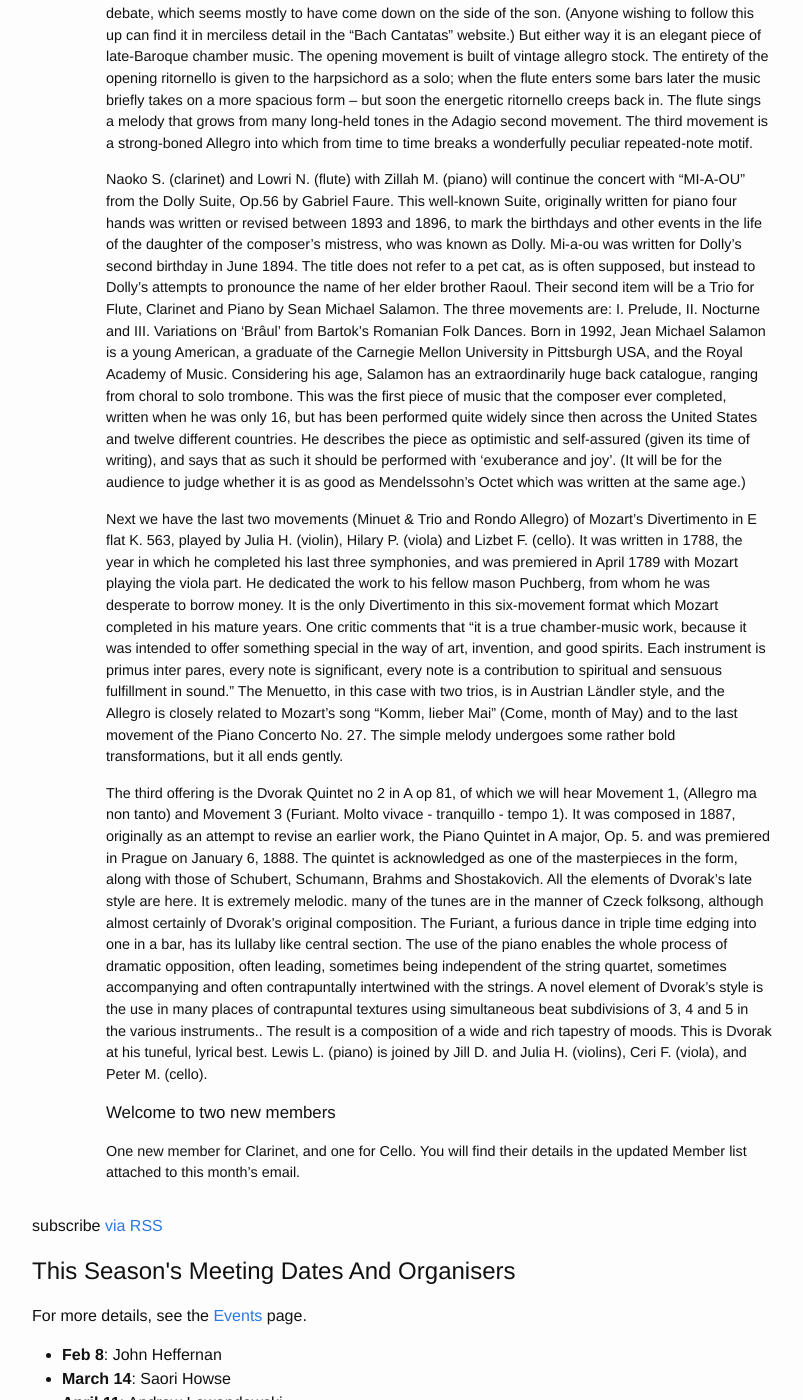
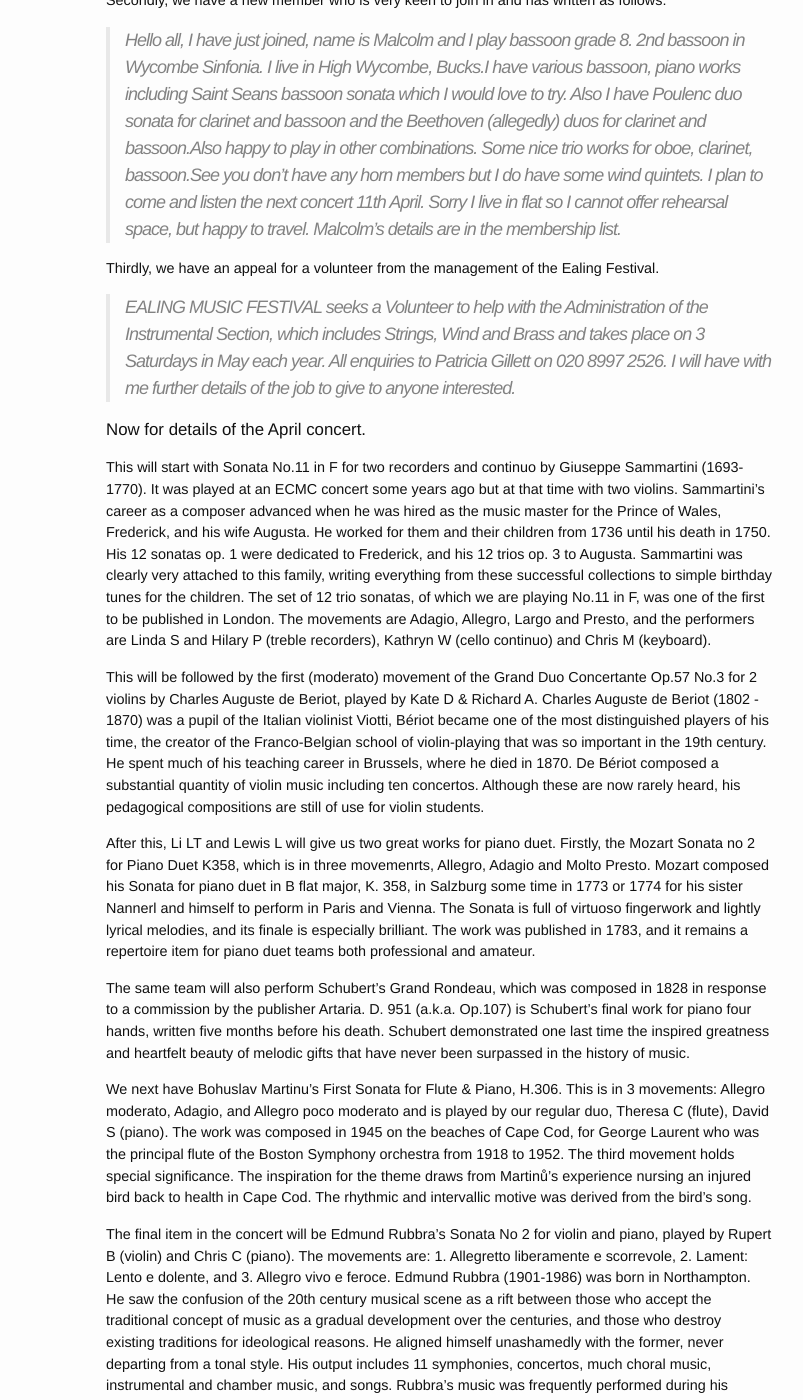
Before and after one commit to ealingchambermusic/ealingchambermusic.github.io, a Jekyll site: the page built from index.html, in a window 1280 px wide and 1400 px high, scrolled down 1144 px. Shown: the whole window, without its empty margins (238-1041 px from the left). Built offline with Jekyll 4.4.1, drawn with Linux system fonts in a browser that asks for light colours; some of the changed text lies outside the part shown.

Commit message:
[TL] Updates for April concert

```diff
--- /dev/null
+++ b/_posts/2016-04-05-April-2016-Concert.md
@@ -0,0 +1,36 @@
+---
+layout: post
+title: Our next members' concert on 11 April
+---
+### General ###
+If you're a member, you should have received the updated Member list in this month's email.
+
+Our next concert is on Monday 11th April and it’s a bumper issue which we hope will attract a good audience of members. Before I get on with programme notes, I will give you the further notices now.
+
+The following concert will be on 9th May, and will be organised by Lewis Lev, so please tell him as soon as possible if you think you will have an item to contribute. This month there were too many offers and one had to be bumped.
+
+Secondly, we have a new member who is very keen to join in and has written as follows:
+> Hello all, I have just joined, name is Malcolm and I play bassoon grade 8.  2nd bassoon in Wycombe Sinfonia. I live in High Wycombe, Bucks.I have various bassoon, piano works including Saint Seans bassoon sonata which I would love to try. Also I have Poulenc duo sonata for clarinet and bassoon and the Beethoven (allegedly) duos for clarinet and bassoon.Also happy to play in other combinations. Some nice trio works for oboe, clarinet, bassoon.See you don't have any horn members but I do have some wind quintets. I plan to come and listen the next concert 11th April.
+> Sorry I live in flat so I cannot offer rehearsal space, but happy to travel.
+Malcolm’s details are in the membership list.
+
+Thirdly, we have an appeal for a volunteer from the management of the Ealing Festival.
+> EALING MUSIC FESTIVAL seeks a Volunteer to help with the Administration of the Instrumental Section, which includes Strings, Wind and Brass and takes place on  3 Saturdays in May each year.   All enquiries to Patricia Gillett on 020 8997 2526.
+> I will have with me further details of the job to give to anyone interested.
+
+### Now for details of the April concert.
+This will start with Sonata No.11 in F for two recorders and continuo by Giuseppe Sammartini (1693-1770). It was played at an ECMC concert some years ago but at that time with two violins. Sammartini’s career as a composer advanced when he was hired as the music master for the Prince of Wales, Frederick, and his wife Augusta. He worked for them and their children from 1736 until his death in 1750. His 12 sonatas op. 1 were dedicated to Frederick, and his 12 trios op. 3 to Augusta. Sammartini was clearly very attached to this family, writing everything from these successful collections to simple birthday tunes for the children. The set of 12 trio sonatas,  of which we are playing No.11 in F, was one of the first to be published in London. The movements are Adagio, Allegro, Largo and Presto, and the performers are Linda S and Hilary P (treble recorders), Kathryn W (cello continuo) and Chris M (keyboard).
+
+This will be followed by the first (moderato) movement of the Grand Duo Concertante Op.57 No.3  for 2 violins by Charles Auguste de Beriot, played by Kate D & Richard A. Charles Auguste de Beriot  (1802 - 1870) was a pupil of the Italian violinist Viotti, Bériot became one of the most distinguished players of his time, the creator of the Franco-Belgian school of violin-playing that was so important in the 19th century. He spent much of his teaching career in Brussels, where he died in 1870. De Bériot composed a substantial quantity of violin music including ten concertos. Although these are now rarely heard, his pedagogical compositions are still of use for violin students.
+
+ After this, Li LT and Lewis L will give us two great works for piano duet. Firstly, the Mozart Sonata no 2 for Piano Duet K358, which is in three movemenrts, Allegro, Adagio and Molto Presto. Mozart composed his Sonata for piano duet in B flat major, K. 358, in Salzburg some time in 1773 or 1774 for his sister Nannerl and himself to perform in Paris and Vienna. The Sonata is full of virtuoso fingerwork and lightly lyrical melodies, and its finale is especially brilliant. The work was published in 1783, and it remains a repertoire item for piano duet teams both professional and amateur.
+
+The same team will also perform Schubert’s Grand Rondeau, which was composed in 1828 in response to a commission by the publisher Artaria. D. 951 (a.k.a. Op.107) is Schubert's final work for piano four hands, written five months before his death. Schubert demonstrated one last time the inspired greatness and heartfelt beauty of melodic gifts that have never been surpassed in the history of music.
+
+We next have Bohuslav Martinu’s First Sonata for Flute & Piano, H.306. This is in 3 movements: Allegro moderato, Adagio, and Allegro poco moderato and is played by our regular duo, Theresa C (flute), David S (piano). The work was composed in 1945 on the beaches of Cape Cod, for George Laurent who was the principal flute of the Boston Symphony orchestra from 1918 to 1952. The third movement holds special significance. The inspiration for the theme draws from Martinů’s experience nursing an injured bird back to health in Cape Cod. The rhythmic and intervallic motive was derived from the bird’s song.
+
+The final item in the concert will be Edmund Rubbra’s Sonata No 2 for violin and piano, played by Rupert B (violin) and Chris C (piano).  The movements are: 1. Allegretto liberamente e scorrevole, 2. Lament: Lento e dolente, and  3. Allegro vivo e feroce.
+Edmund Rubbra (1901-1986) was born in Northampton. He saw the confusion of the 20th century musical scene as a rift between those who accept the traditional concept of music as a gradual development over the centuries, and those who destroy existing traditions for ideological reasons. He aligned himself unashamedly with the former, never departing from a tonal style. His output includes 11 symphonies, concertos, much choral music, instrumental and chamber music, and songs. Rubbra’s music was frequently performed during his lifetime but his later works were less popular, which might have contributed to his neglect today. Rubbra’s second violin sonata, completed in 1932 and dedicated to his wife, was the composition that put him on the 'musical map'. It was taken up by Albert Sammonds, who recorded it for HMV. The first two movements are lyrical but the last is in complete contrast, resembling a wild Spanish dance.
+
+Best wishes and happy playing,
+Hilary
--- a/events.md
+++ b/events.md
@@ -5,8 +5,8 @@
 ---
 ### Upcoming events
 
-Our 2015-6 continues with the concert meeting on Monday, March 14th at St Mary's Church, Perivale.
-The programme is available to download [here](/assets/programmes/programme_16.03.pdf)
+Our 2015-6 continues with the concert meeting on Monday, 11th April at St Mary's Church, Perivale.
+The programme is available to download [here](/assets/programmes/Programme_16.04.pdf)
 
 | Date | Organiser |
 |------|-----------|
```
Also changed, not shown: _posts/2016-03-05-March-2016-Concert.md (renamed from _posts/2016-03-05-March-2014-Concert.md), 1 other file.
